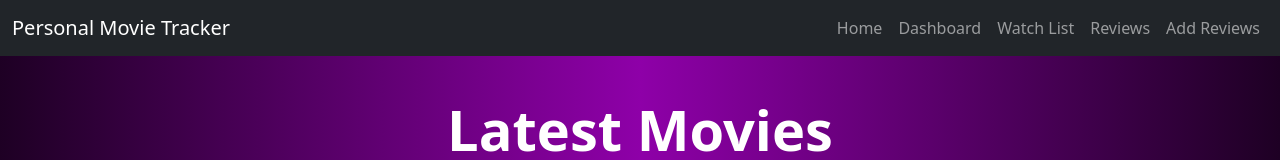
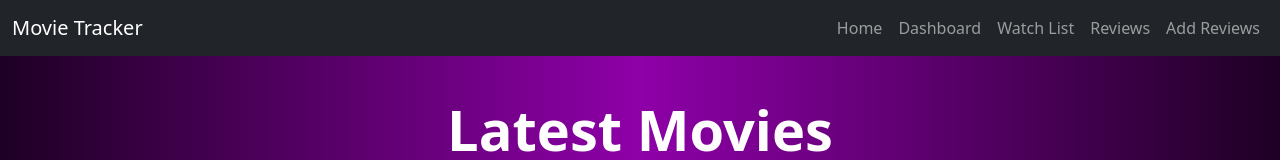
Before and after one commit to NipunBasnayake/Movie-Tracker, a plain HTML site: page index.html in a window 1280 px wide. Shown: the top 160 px of the page. Drawn offline with nearby package versions, Linux system fonts and the light colour scheme.

Commit message:
Update index.html

```diff
--- a/index.html
+++ b/index.html
@@ -14,7 +14,7 @@
 <body>
     <nav class="navbar navbar-expand-lg navbar-dark bg-dark fixed-top">
         <div class="container-fluid">
-            <a class="navbar-brand" href="#">Personal Movie Tracker</a>
+            <a class="navbar-brand" href="#">Movie Tracker</a>
             <button class="navbar-toggler" type="button" data-bs-toggle="collapse" data-bstarget="#navbarNav">
                 <span class="navbar-toggler-icon"></span>
             </button>
```
